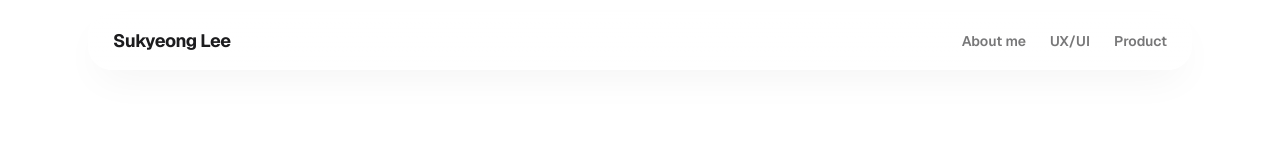
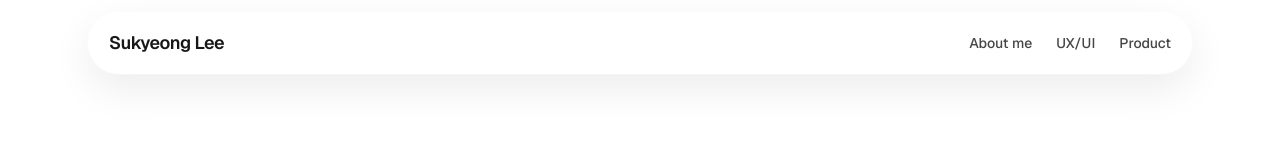
Before and after one commit to Designer-Su/designer-su.github.io, a Next.js app: page / in a window 1280 px wide. Shown: the top 160 px of the page. Built offline with nearby package versions, Linux system fonts and the light colour scheme.

Commit message:
revert: roll back top navigation styling changes

```diff
--- a/app/globals.css
+++ b/app/globals.css
@@ -32,71 +32,3 @@ body {
   -ms-overflow-style: none;  /* IE and Edge */
   scrollbar-width: none;  /* Firefox */
 }
-
-/* iOS Glassmorphism Design System Tokens */
-:root {
-  --ios-glass-bg: rgba(255, 255, 255, 0.14);
-  --ios-glass-bg-hover: rgba(255, 255, 255, 0.20);
-  --ios-glass-border: rgba(255, 255, 255, 0.22);
-  --ios-glass-border-top: rgba(255, 255, 255, 0.38);
-  --ios-glass-highlight: rgba(255, 255, 255, 0.40);
-  --ios-glass-shadow: 0 16px 40px -10px rgba(0, 0, 0, 0.05);
-  --ios-text: #1c1c1e;
-  --ios-text-secondary: rgba(28, 28, 30, 0.6);
-}
-
-@media (prefers-color-scheme: dark) {
-  :root {
-    --ios-glass-bg: rgba(30, 30, 30, 0.18);
-    --ios-glass-bg-hover: rgba(30, 30, 30, 0.26);
-    --ios-glass-border: rgba(255, 255, 255, 0.10);
-    --ios-glass-border-top: rgba(255, 255, 255, 0.18);
-    --ios-glass-highlight: rgba(255, 255, 255, 0.15);
-    --ios-glass-shadow: 0 16px 40px -10px rgba(0, 0, 0, 0.35);
-    --ios-text: #f2f2f7;
-    --ios-text-secondary: rgba(242, 242, 247, 0.6);
-  }
-}
-
-/* Alternate Dark Class Support for Next-Themes or Manual Toggling */
-.dark {
-  --ios-glass-bg: rgba(30, 30, 30, 0.18);
-  --ios-glass-bg-hover: rgba(30, 30, 30, 0.26);
-  --ios-glass-border: rgba(255, 255, 255, 0.10);
-  --ios-glass-border-top: rgba(255, 255, 255, 0.18);
-  --ios-glass-highlight: rgba(255, 255, 255, 0.15);
-  --ios-glass-shadow: 0 16px 40px -10px rgba(0, 0, 0, 0.35);
-  --ios-text: #f2f2f7;
-  --ios-text-secondary: rgba(242, 242, 247, 0.6);
-}
-
-/* iOS Glassmorphism Navigation Bar Class */
-.ios-glass-nav {
-  background-color: var(--ios-glass-bg);
-  backdrop-filter: blur(28px) saturate(165%);
-  -webkit-backdrop-filter: blur(28px) saturate(165%);
-
-  border: 1px solid var(--ios-glass-border);
-  border-top-color: var(--ios-glass-border-top);
-
-  box-shadow:
-    var(--ios-glass-shadow),
-    inset 0 1px 0 var(--ios-glass-highlight);
-
-  color: var(--ios-text);
-
-  /* Apple-inspired Spring Easing (cubic-bezier) */
-  transition:
-    background-color 280ms cubic-bezier(0.16, 1, 0.3, 1),
-    border-color 280ms cubic-bezier(0.16, 1, 0.3, 1),
-    box-shadow 280ms cubic-bezier(0.16, 1, 0.3, 1),
-    transform 280ms cubic-bezier(0.16, 1, 0.3, 1);
-}
-
-.ios-glass-nav:hover {
-  background-color: var(--ios-glass-bg-hover);
-}
-
-.ios-glass-nav:active {
-  transform: scale(0.98);
-}
--- a/components/Header.tsx
+++ b/components/Header.tsx
@@ -4,25 +4,26 @@ export default function Header() {
   return (
     <header className="sticky top-0 z-50 w-full pt-3">
       <div className="max-w-6xl mx-auto px-6">
-        <div className="relative overflow-hidden rounded-[24px] px-6 py-3.5 ios-glass-nav">
-          <div className="pointer-events-none absolute inset-0 bg-gradient-to-b from-white/12 to-transparent opacity-45" />
+        <div className="relative overflow-hidden rounded-full border border-white/35 bg-white/10 px-5 py-4 shadow-[0_14px_40px_rgba(0,0,0,0.08)] backdrop-blur-3xl backdrop-saturate-200 ring-1 ring-white/30">
+          <div className="pointer-events-none absolute inset-0 bg-gradient-to-b from-white/40 via-white/10 to-transparent" />
+          <div className="pointer-events-none absolute inset-0 rounded-full border border-white/20" />
           <div className="relative z-10 flex items-center justify-between">
-            <Link href="/" className="font-bold text-lg tracking-tight hover:opacity-80 transition-opacity">
+            <Link href="/" className="font-semibold text-lg tracking-tight">
               Sukyeong Lee
             </Link>
-            <nav className="flex gap-6 text-sm font-semibold">
-              <Link href="/about" className="text-[var(--ios-text-secondary)] hover:text-[var(--ios-text)] transition-colors duration-200">
+            <nav className="flex gap-6 text-sm font-medium text-foreground/80">
+              <Link href="/about" className="hover:text-foreground transition-colors">
                 About me
               </Link>
-              <Link href="/#uxui" className="text-[var(--ios-text-secondary)] hover:text-[var(--ios-text)] transition-colors duration-200">
+              <Link href="/#uxui" className="hover:text-foreground transition-colors">
                 UX/UI
               </Link>
               {/*
-              <Link href="/#branding" className="text-[var(--ios-text-secondary)] hover:text-[var(--ios-text)] transition-colors duration-200">
+              <Link href="/#branding" className="hover:text-foreground transition-colors">
                 Branding
               </Link>
               */}
-              <Link href="/#product" className="text-[var(--ios-text-secondary)] hover:text-[var(--ios-text)] transition-colors duration-200">
+              <Link href="/#product" className="hover:text-foreground transition-colors">
                 Product
               </Link>
             </nav>
```
